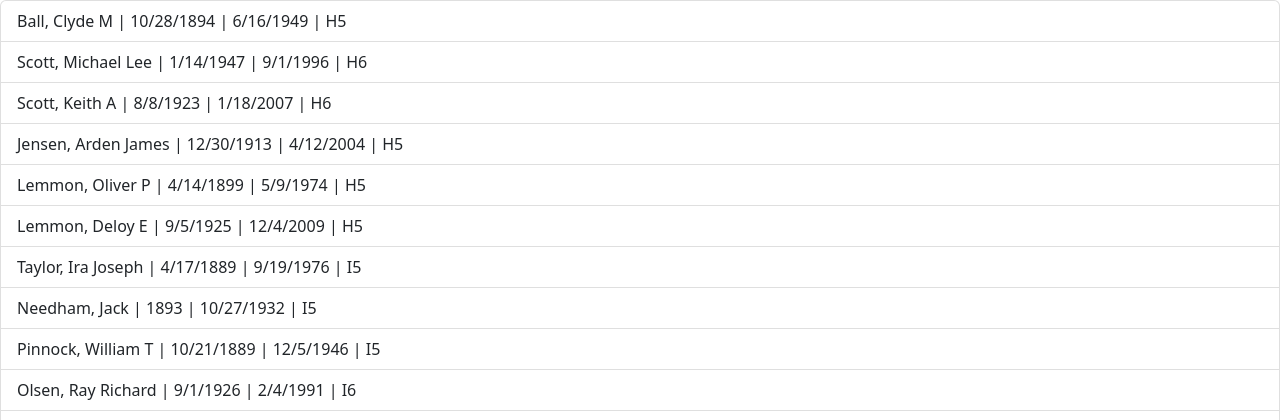
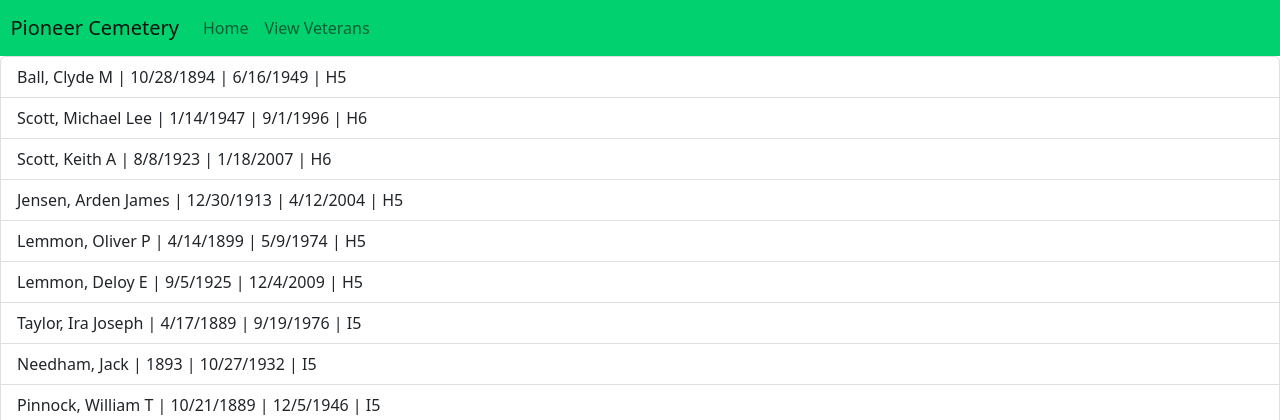
Before and after one commit to daxtonwirth/Cemetery-Website, a Django app: page /veterans in a window 1280 px wide. Shown: the top 420 px of the page. Run offline with Django 4.2, Linux system fonts and the light colour scheme; data comes from the database, SQL or seed files in the repository.

Commit message:
final changes

```diff
--- a/website/templates/home.html
+++ b/website/templates/home.html
@@ -4,8 +4,8 @@
 
 {% block content %}
 
-<nav class="navbar navbar-expand-lg navbar-light" style="background-color: #429e52;">
-  <a class="navbar-brand" href="">Pioneer Cemetery</a>
+<nav class="navbar navbar-expand-lg navbar-light" style="background-color: #02d170;">
+  <a class="navbar-brand" href="">&nbsp&nbspPioneer Cemetery</a>
   <button class="navbar-toggler" type="button" data-toggle="collapse" data-target="#navbarNav" aria-controls="navbarNav" aria-expanded="false" aria-label="Toggle navigation">
     <span class="navbar-toggler-icon"></span>
   </button>
@@ -29,7 +29,7 @@
 
 <h3>Search an Ancestor</h3><br/>
     <form action="{% url 'search' %}" method="get">
-      <input name="q" type="text" placeholder="First or Last">
+      <input name="q" type="text" placeholder="First and/or Last name">
     </form><br/><br/>
 
 
--- a/website/templates/veterans.html
+++ b/website/templates/veterans.html
@@ -4,6 +4,25 @@
 {% block title %}Home{% endblock %}
 
 {% block content %}
+<nav class="navbar navbar-expand-lg navbar-light" style="background-color: #02d170;">
+    <a class="navbar-brand" href="../.">&nbsp&nbspPioneer Cemetery</a>
+    <button class="navbar-toggler" type="button" data-toggle="collapse" data-target="#navbarNav" aria-controls="navbarNav" aria-expanded="false" aria-label="Toggle navigation">
+      <span class="navbar-toggler-icon"></span>
+    </button>
+    <div class="collapse navbar-collapse" id="navbarNav">
+      <ul class="navbar-nav">
+        <li class="nav-item active">
+          <a class="nav-link" href="../.">Home </a>
+        </li>
+        <li class="nav-item">
+          <a class="nav-link" href="veterans">View Veterans</a>
+        </li>
+
+      </ul>
+    </div>
+  </nav>
+
+
 <div class="list-group">
     {% for item in all %}
         {% if item.Veteran == "X" %}
```
Also changed, not shown: website/templates/search.html (+17 -0 lines).
